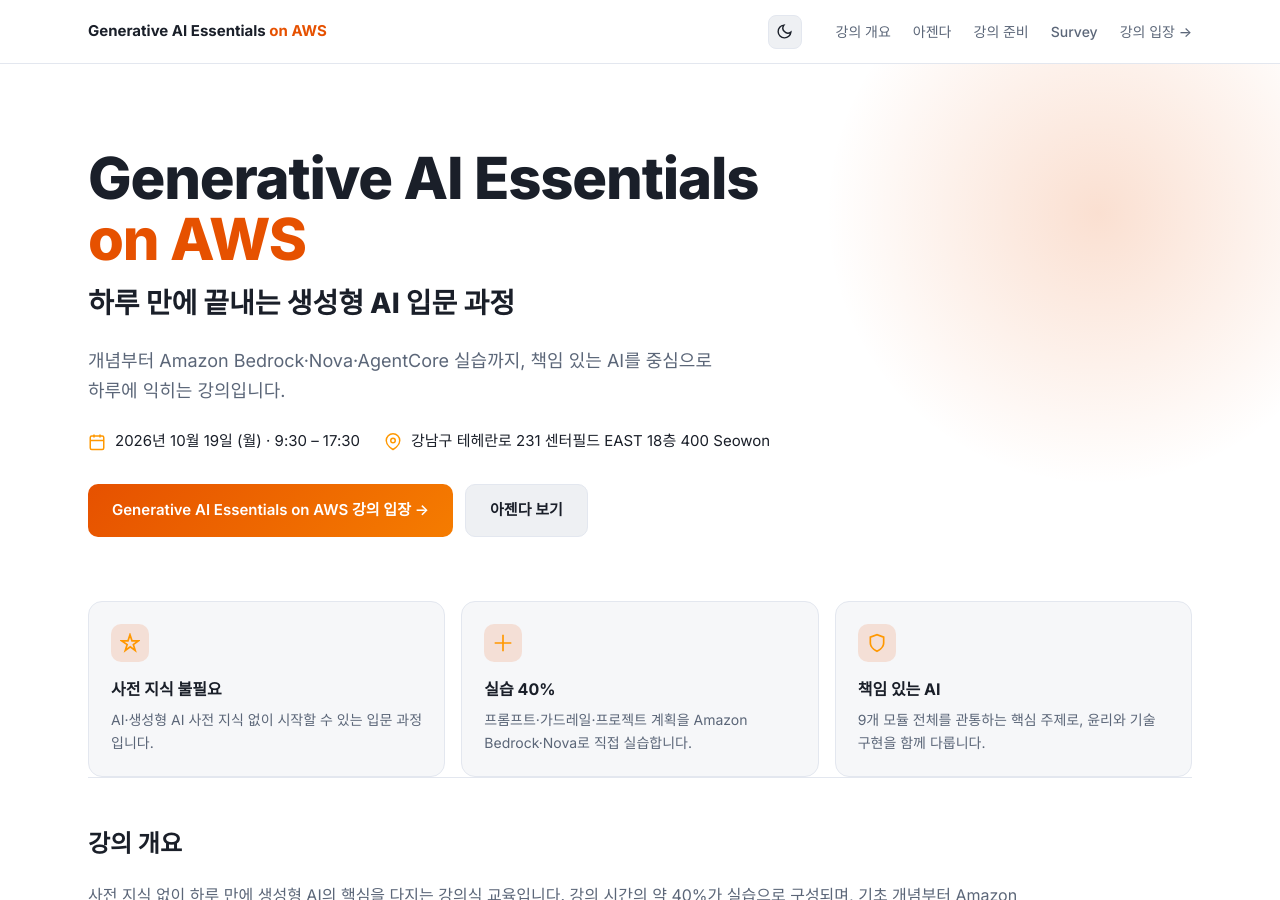
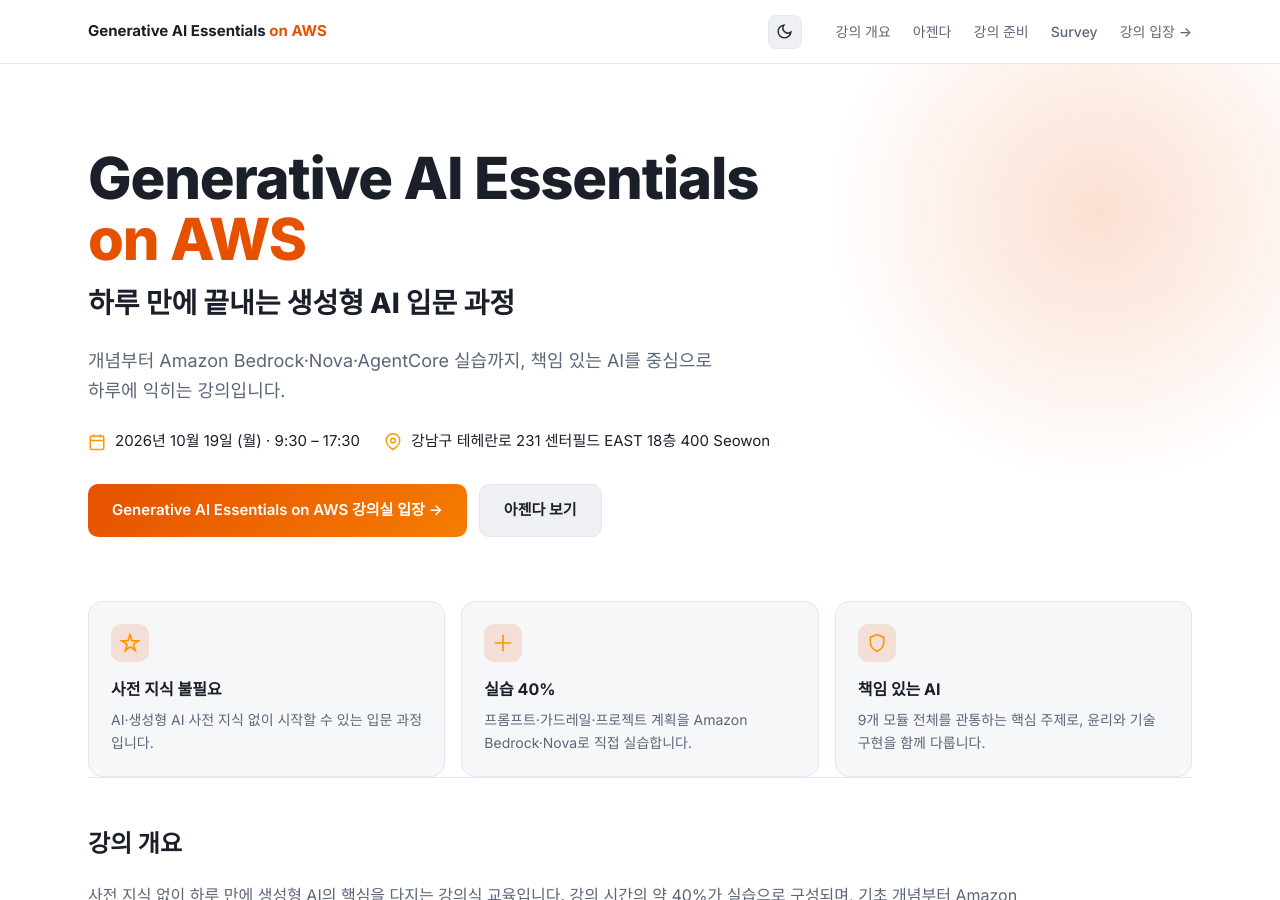
Before and after one commit to youngjinkim817/youngjinkim817.github.io, a Jekyll site: the page events/GenerativeAIEssentials/GenerativeAIEssentials_intro_v1.html, which Jekyll copies as it is, in a window 1280 px wide and 900 px high. Built offline with Jekyll 4.4.1, drawn with Linux system fonts in a browser that asks for light colours.

Commit message:
Update GenerativeAIEssentials_intro_v1.html

```diff
--- a/events/GenerativeAIEssentials/GenerativeAIEssentials_intro_v1.html
+++ b/events/GenerativeAIEssentials/GenerativeAIEssentials_intro_v1.html
@@ -91,7 +91,7 @@
       <div><svg viewBox="0 0 24 24" fill="none" stroke="currentColor" stroke-width="2"><path d="M21 10c0 7-9 12-9 12s-9-5-9-12a9 9 0 0 1 18 0z"/><circle cx="12" cy="10" r="3"/></svg>강남구 테헤란로 231 센터필드 EAST 18층 400 Seowon</div>
     </div>
     <div class="cta">
-      <a class="btn primary" href="./GenerativeAIEssentials_gate_v1.html">Generative AI Essentials on AWS 강의 입장 →</a>
+      <a class="btn primary" href="./GenerativeAIEssentials_gate_v1.html">Generative AI Essentials on AWS 강의실 입장 →</a>
       <a class="btn ghost" href="#agenda">아젠다 보기</a>
     </div>
   </div></div>
```
